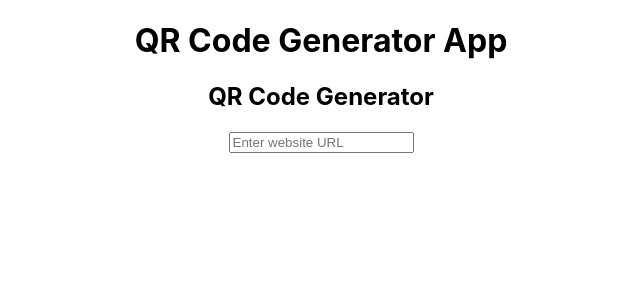
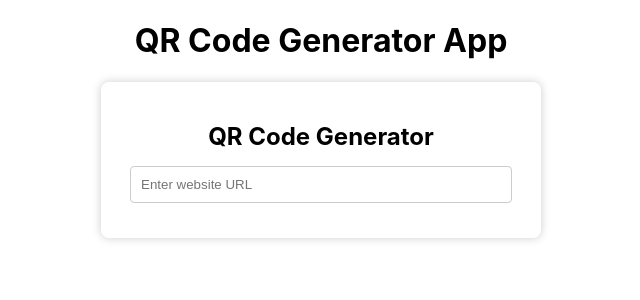
Before and after one commit to sangram72/qrcodegen, a React (Create React App) app: page / in a window 1280 px wide. Shown: the top 300 px of the page, without its empty margins (319-959 px from the left). Built offline with nearby package versions, Linux system fonts and the light colour scheme.

Commit message:
Update styles.css

```diff
--- a/src/styles.css
+++ b/src/styles.css
@@ -1,33 +1,49 @@
+
+
 .container {
+    max-width: 400px;
+    margin: 0 auto;
+    padding: 20px;
+    text-align: center;
+    box-shadow: 0px 0px 10px rgba(0, 0, 0, 0.2);
+    border-radius: 8px;
+  }
+
+  h2 {
+    font-size: 24px;
+    margin-bottom: 15px;
+  }
+
+  input {
+    width: 90%;
+    padding: 10px;
+    margin-bottom: 15px;
+    border: 1px solid #ccc;
+    border-radius: 4px;
+  }
+
+  h3 {
+    font-size: 10px;
+    margin-top: 20px;
     text-align: center;
   }
 
-.qrcode-container {
-  display: inline-block;
-  padding: 20px;
-  border: 8px solid white;  /* White border around the QR code */
-  border-radius: 15px;  /* Optional: rounded corners */
-  background-color: #f0f0f0;  /* Optional: background color for the box */
-}
-
   .qrcode {
-  margin: 20px 0;
+    margin-top: 10px;
   }
 
   .download-button {
-  padding: 10px 20px;
+    margin-top: 20px;
+    padding: 10px 15px;
+    font-size: 16px;
+    color: #fff;
     background-color: #007bff;
-  color: white;
     border: none;
     border-radius: 5px;
     cursor: pointer;
+    transition: background-color 0.3s ease;
 }
 
 .download-button:hover {
     background-color: #0056b3;
 }
-
-.url-display {
-  font-size: 16px;
-  color: #333;
-}
```
Lines whose indentation alone changed are shown as unchanged.
